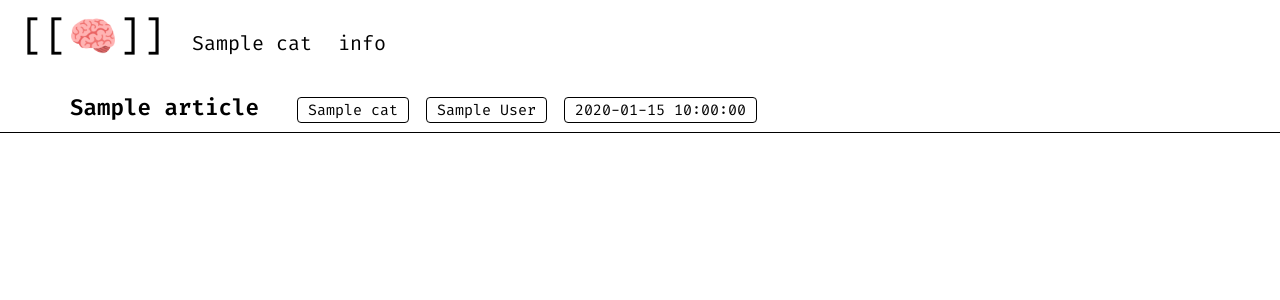
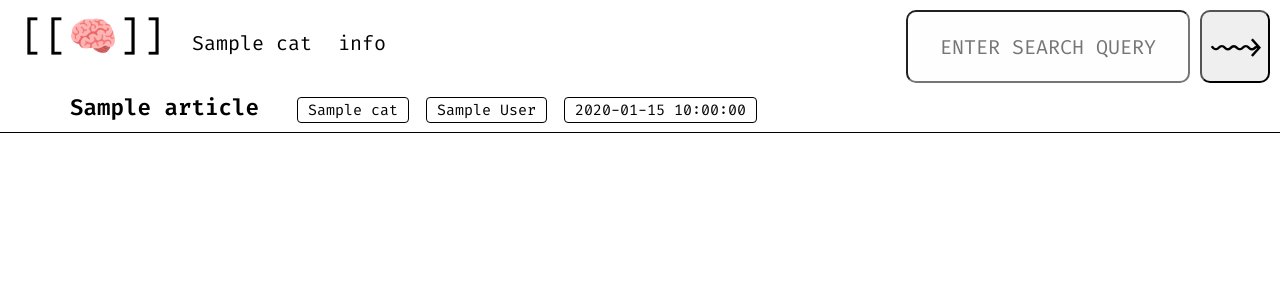
Before and after one commit to zvevqx/f_ctb1, a Flask app: template templates/index.html in a window 1280 px wide. Shown: the top 300 px of the page. Run offline with Flask 3, Linux system fonts and the light colour scheme; the template is opened without the code that fills it: most values are stand-ins (such as "Sample title", 1, 10 or a date in 2020).

Commit message:
search bar in menu + search system in app.py in all metadata

```diff
--- a/app.py
+++ b/app.py
@@ -1,4 +1,4 @@
-from flask import Flask , send_from_directory
+from flask import Flask , send_from_directory , request
 from flask_flatpages import FlatPages
 from flask import render_template
 import os
@@ -41,6 +41,15 @@ def imagelist(articlename):
         return None, None
 
 
+# this is chatgpt quick fix no love !
+def is_time(value):
+    try:
+        datetime.strptime(value, '%H:%M:%S')  # Adjust the format as needed
+        return True
+    except ValueError:
+        return False
+
+
 @app.route('/')
 def index():
     # Articles are pages with a publication date
@@ -55,6 +64,7 @@ def page(path):
     page = pages.get_or_404(path)
     catList = Liste_cat()
     g_path, imgs = imagelist(path)
+#    print(list(page.meta.values()))
     if imgs:
         return render_template('single.html', page=page ,catList=catList  , g_path=g_path, imgs = imgs)
     else :
@@ -88,6 +98,20 @@ def serve_pages(path):
     return send_from_directory('pages', path)
 
 
+
+@app.route('/search', methods=['POST'])
+def search():
+    query = request.form['query']
+    print(query)
+    catList = Liste_cat()
+#    articles = (p for p in pages if 'published' in p.meta and query.lower() in metastr= lambda m : [item.lower() for item in list(p.meta.values())])
+    articles = (p for p in pages if 'published' in p.meta and any(isinstance(value,str) and query.lower() in value.lower() for value in p.meta.values()))
+    return render_template('index.html', articles=articles ,catList=catList)
+
+
+
+
+
 @app.errorhandler(404)
 def page_not_found(e):
         # note that we set the 404 status explicitly
--- a/static/style.css
+++ b/static/style.css
@@ -3,6 +3,7 @@
 @import url('https://fonts.googleapis.com/css2?family=Fira+Code:wght@400;500;600&display=swap');
 
 *{
+    font-family:'Fira Code';
 }
 
 body{
@@ -11,6 +12,11 @@ body{
     font-size : 10px;
     font-family:'Fira Code';
 //    background:#2d3436;
+}
+
+#menu {
+    display: grid;
+    grid-template-columns: 8fr 2fr;
 }
 
 #menu ul {
@@ -34,6 +40,49 @@ body{
     text-decoration : none;
     font-size : 2em;
 }
+
+#menu div form{
+    display: grid;
+    grid-template-columns: 8fr 2fr;
+    padding: 10px;
+
+}
+
+#menu div form input{
+/*     border:1px solid; */
+    border-radius: 10px;
+    font-size: 2em;
+    text-align: center;
+    color: #000;
+    box-shadow: -1px -1px 1px -3px rgba(0,0,0,0.77) inset ,
+                1px 1px 1px -3px rgba(250,250,250,0.87) inset ;
+    background: #fefefe;
+    text-transform: uppercase;
+}
+
+#menu div form input:focus-visible{
+    outline: 1px solid #ddd;
+    box-shadow: 5px 5px 5px -2px rgba(0,0,0,0.47) inset ,
+                -5px -5px 5px -3px rgba(250,250,250,0.87) inset;
+
+         \
+    background: #fafafa;
+}
+
+
+
+#menu div form button{
+    margin-left:10px;
+    border-radius:10px;
+    font-size:3em;
+
+}
+
+
+#menu div form {
+    height: 100%;
+}
+
 
 a:hover{
     color:#95a5a6 !important;
--- a/templates/menu.html
+++ b/templates/menu.html
@@ -8,4 +8,10 @@
                 <li><a href="{{ url_for('index', _external=False) }}info">info</a></li>
             </ul>
         </nav>
+        <div id="search-box">
+        <form action="/search" method="POST">
+            <input type="text" name="query" placeholder="Enter search query">
+            <button type="submit">~~></button>
+        </form>
+        </div>
     </div>
```
